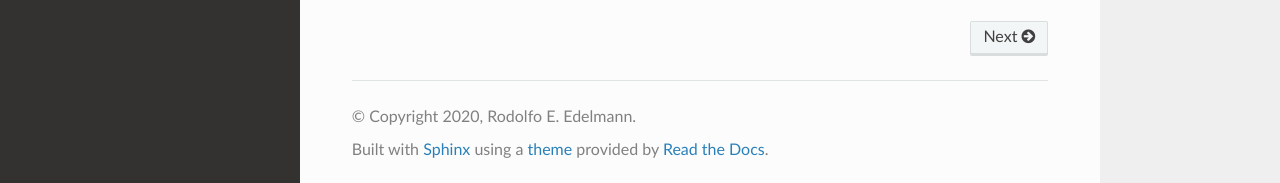
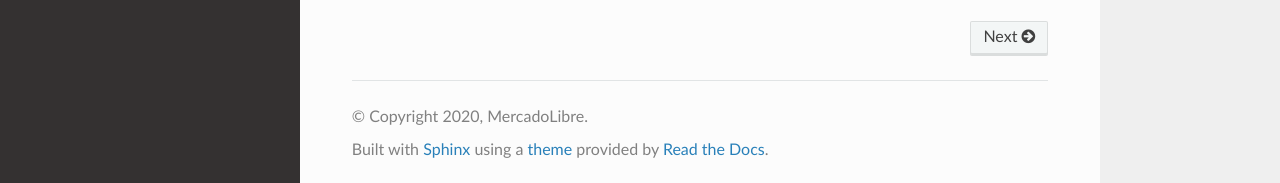
Before and after one commit to mercadolibre/ubatch, a Sphinx documentation site: the page built from docs/index.rst, in a window 1280 px wide and 950 px high. Shown: the part 764-947 px from the top of the window. Built offline with Sphinx 7.4.7 and the Read the Docs theme 2.0.0, drawn with Linux system fonts in a browser that asks for light colours.

Commit message:
change copyrigth

```diff
--- a/docs/conf.py
+++ b/docs/conf.py
@@ -18,7 +18,7 @@
 # -- Project information -----------------------------------------------------
 
 project = "uBatch"
-copyright = "2020, Rodolfo E. Edelmann"
+copyright = "2020, MercadoLibre"
 author = "Rodolfo E. Edelmann"
 
 
```
